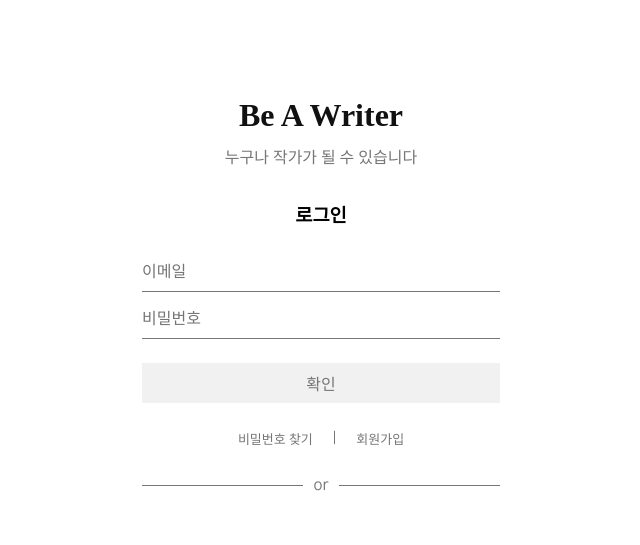
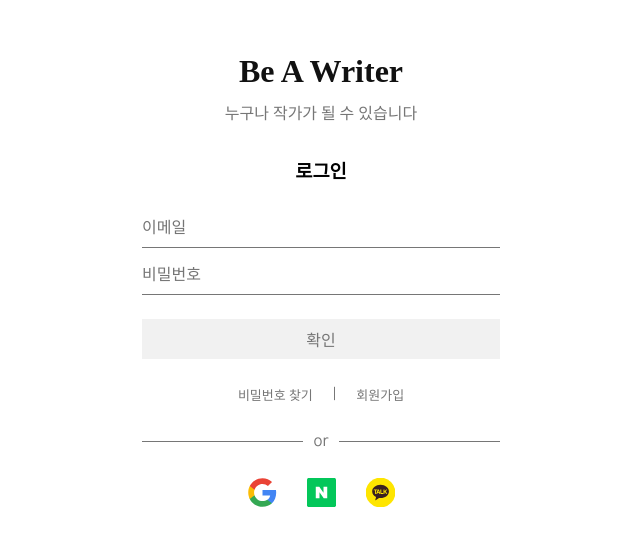
Before and after one commit to subbni/Be-A-Writer, a React (Create React App) app in the folder frontend/: page /login in a window 1280 px wide. Shown: the part 109-654 px from the top of the page, without its empty margins (319-959 px from the left). Built offline with nearby package versions, Linux system fonts and the light colour scheme; a web font is replaced by a local one.

Commit message:
[#7] Feat : SocialLogin 컴포넌트 UI 구현

```diff
--- a/frontend/src/components/auth/AuthForm.js
+++ b/frontend/src/components/auth/AuthForm.js
@@ -2,6 +2,7 @@ import React from 'react';
 import { Link } from 'react-router-dom';
 import styled, { css } from 'styled-components';
 import Or from '../common/Or';
+import SocialLogin from './SocialLogin';
 
 // TODO : Button 컴포넌트화 하기
 const AuthFormBlock = styled.div`
@@ -136,6 +137,7 @@ const AuthForm = ({ type, form, onChange, onSubmit, error }) => {
 				)}
 			</AuthFooter>
 			<Or />
+			<SocialLogin />
 		</AuthFormBlock>
 	);
 };
--- /dev/null
+++ b/frontend/src/components/auth/SocialLogin.js
@@ -0,0 +1,39 @@
+import React from 'react';
+import styled from 'styled-components';
+import google from '../../images/btn_google.svg';
+import naver from '../../images/btn_naver.svg';
+import kakao from '../../images/btn_kakao.svg';
+
+const SocialLoginBlock = styled.div`
+	display: flex;
+	flex-direction: row;
+	align-items: center;
+	justify-content: center;
+	width: 100%;
+	padding: 1rem 0;
+`;
+
+const SocialLogo = styled.img`
+	width: 35px;
+	margin: 0.5rem 0.75rem;
+	cursor: pointer;
+	scale: 0.85;
+
+	&:hover {
+		scale: 1;
+	}
+`;
+
+const SocialLogin = () => {
+	return (
+		<SocialLoginBlock>
+			<div>
+				<SocialLogo src={google} alt="google login" />
+				<SocialLogo src={naver} alt="naver login" />
+				<SocialLogo src={kakao} alt="kakao login" />
+			</div>
+		</SocialLoginBlock>
+	);
+};
+
+export default SocialLogin;
```
